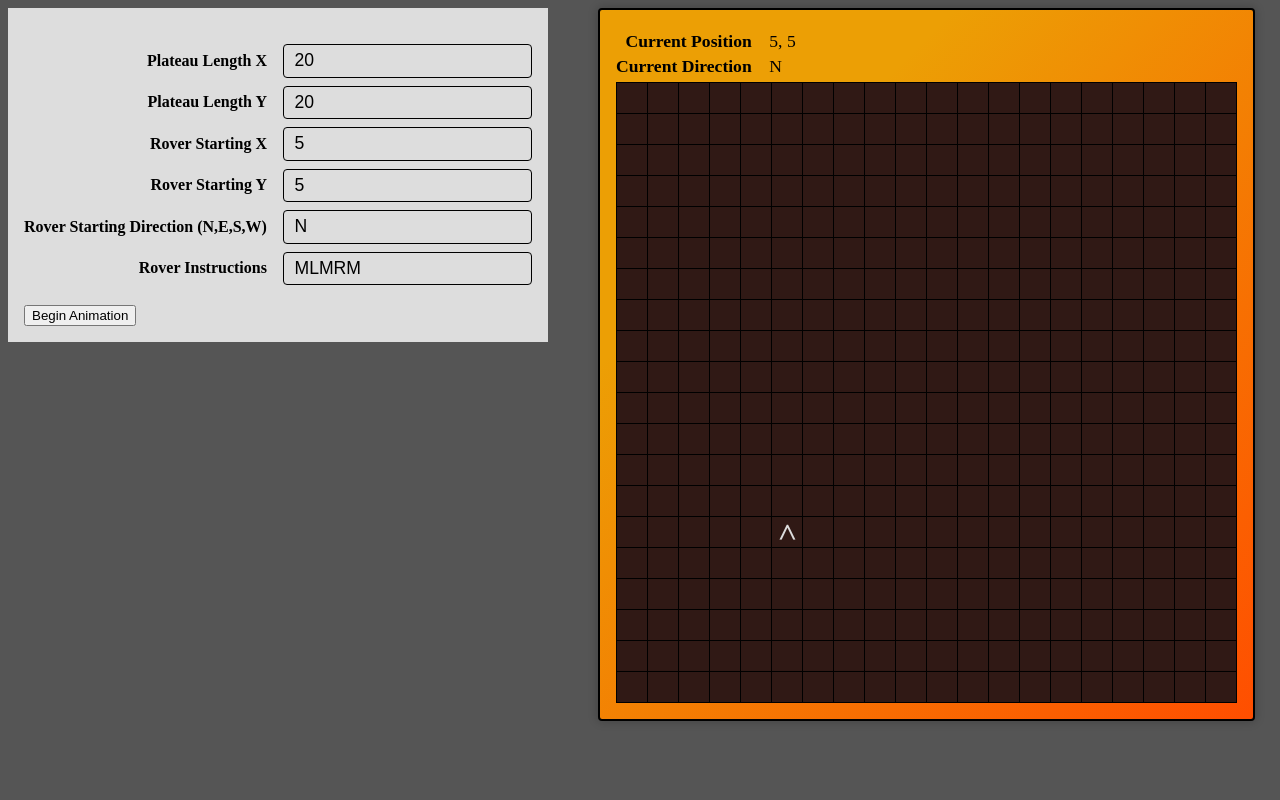
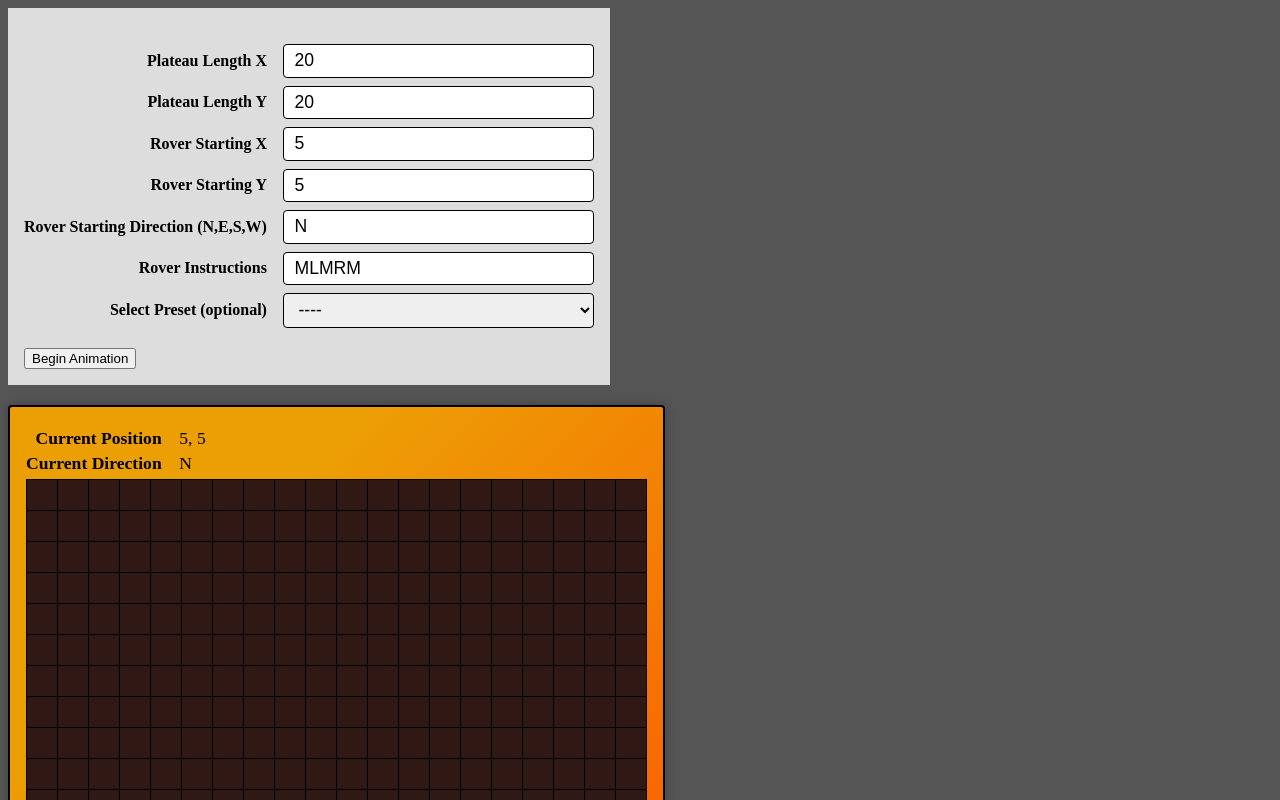
Before and after one commit to AlyxMoon/code-challenge-mars-rover, an Angular app: page / in a window 1280 px wide. Shown: the top 800 px of the page. Built offline with nearby package versions, Linux system fonts and the light colour scheme; what src would draw is missing.

Commit message:
add some presets and additional styling

```diff
--- a/src/app/components/RoverInputForm/RoverInputForm.component.html
+++ b/src/app/components/RoverInputForm/RoverInputForm.component.html
@@ -73,6 +73,19 @@
     [disabled]="animating"
   />
 
+  <label for="form-input-presets">Select Preset (optional)</label>
+  <select
+    id="form-input-presets"
+    [value]="selectedPreset"
+    (change)="activatePreset($event)"
+    [disabled]="animating"
+  >
+    <option value="0">----</option>
+    <option value="1">Preset 1 (test case 1)</option>
+    <option value="2">Preset 2 (test case 2)</option>
+    <option value="3">Preset 3 (whoops, fell off the map)</option>
+  </select>
 </form>
 
+
 <button (click)="begin.emit()">Begin Animation</button>
--- a/src/app/components/RoverInputForm/RoverInputForm.component.scss
+++ b/src/app/components/RoverInputForm/RoverInputForm.component.scss
@@ -18,7 +18,7 @@ form {
     text-align: right;
   }
 
-  input {
+  input, select {
     padding: 0.3em 0.6em;
     min-width: 150px;
 
--- a/src/app/components/RoverInputForm/RoverInputForm.component.ts
+++ b/src/app/components/RoverInputForm/RoverInputForm.component.ts
@@ -13,6 +13,7 @@ export class RoverInputFormComponent {
   @Input() roverStartingY = 0
   @Input() roverStartingD = 'N'
   @Input() roverInstructions = 'MLMRM'
+  @Input() selectedPreset = 0
 
   @Output() widthChange: EventEmitter<number> = new EventEmitter<number>()
   @Output() heightChange: EventEmitter<number> = new EventEmitter<number>()
@@ -25,6 +26,8 @@ export class RoverInputFormComponent {
   onChange (event: Event, property: string): void {
     const element = <HTMLInputElement>event.target
     const value = element.value
+
+    this.selectedPreset = 0
 
     const numProperties = ['width', 'height', 'roverStartingX', 'roverStartingY']
 
@@ -52,4 +55,34 @@ export class RoverInputFormComponent {
       return this.roverInstructionsChange.emit(validated)
     }
   }
+
+  activatePreset (event: Event): void {
+    const element = <HTMLInputElement>event.target
+
+    switch (element.value) {
+      case '1':
+        this.widthChange.emit(6)
+        this.heightChange.emit(6)
+        this.roverStartingXChange.emit(1)
+        this.roverStartingYChange.emit(2)
+        this.roverStartingDChange.emit('N')
+        this.roverInstructionsChange.emit('LMLMLMLMM')
+        break
+      case '2':
+        this.widthChange.emit(6)
+        this.heightChange.emit(6)
+        this.roverStartingXChange.emit(3)
+        this.roverStartingYChange.emit(3)
+        this.roverStartingDChange.emit('E')
+        this.roverInstructionsChange.emit('MMRMMRMRRM')
+        break
+      case '3':
+        this.widthChange.emit(6)
+        this.heightChange.emit(6)
+        this.roverStartingXChange.emit(1)
+        this.roverStartingYChange.emit(1)
+        this.roverStartingDChange.emit('N')
+        this.roverInstructionsChange.emit('MLMM')
+    }
+  }
 }
--- a/src/styles.css
+++ b/src/styles.css
@@ -11,10 +11,6 @@ body {
   background-color: #555;
 }
 
-input {
-  background-color: #DDD;
-}
-
 * {
   box-sizing: border-box;
 }
```
